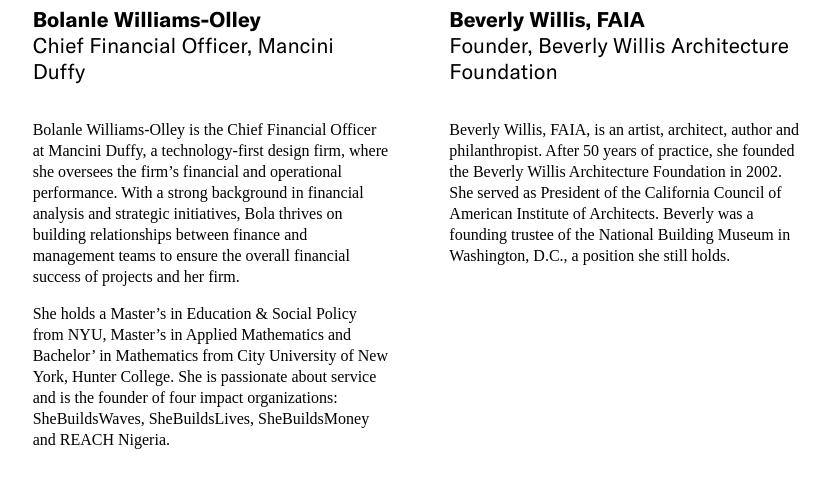
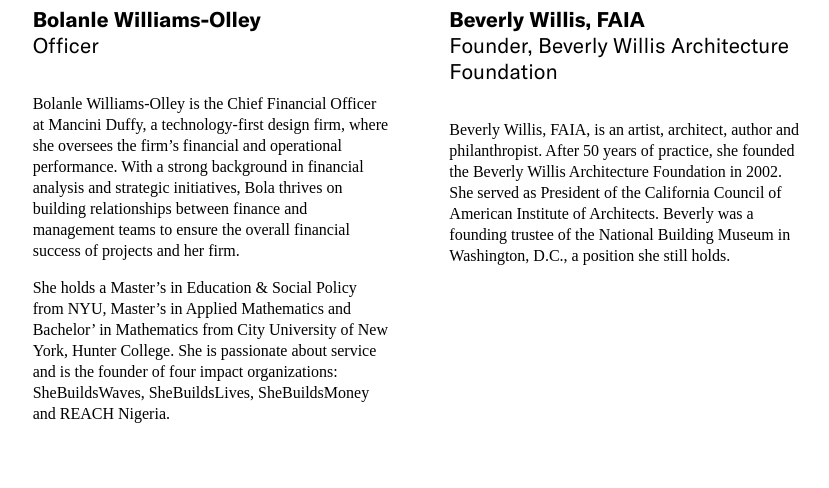
Before and after one commit to jengalas/bwaf-bbw, a Jekyll site: the page built from about/boardandstaff.md, in a window 1280 px wide and 900 px high, scrolled down 10194 px, cut to the strip 228-724 px from the top of the window. Shown: the top 488 px of the strip, without its empty margins (444-1273 px from the left). Built offline with Jekyll 4.4.1, drawn with Linux system fonts in a browser that asks for light colours; some web fonts are replaced.

Commit message:
Update from Forestry.io Aislinn McNamara updated about/boardandstaff.md

```diff
--- a/about/boardandstaff.md
+++ b/about/boardandstaff.md
@@ -284,7 +284,7 @@ page_blocks:
       accomplishments. Her projects range in scale from urban plans, to public spaces,
       to infrastructure, to architecture. "
   - title: Bolanle Williams-Olley
-    title_role: Chief Financial Officer, Mancini Duffy
+    title_role: Officer
     image: "/v1618329337/Bolanle_Williams-Olley_Headshot_yza38d.jpg"
     description: |-
       Bolanle Williams-Olley is the Chief Financial Officer at Mancini Duffy, a technology-first design firm, where she oversees the firm’s financial and operational performance. With a strong background in financial analysis and strategic initiatives, Bola thrives on building relationships between finance and management teams to ensure the overall financial success of projects and her firm.
```
